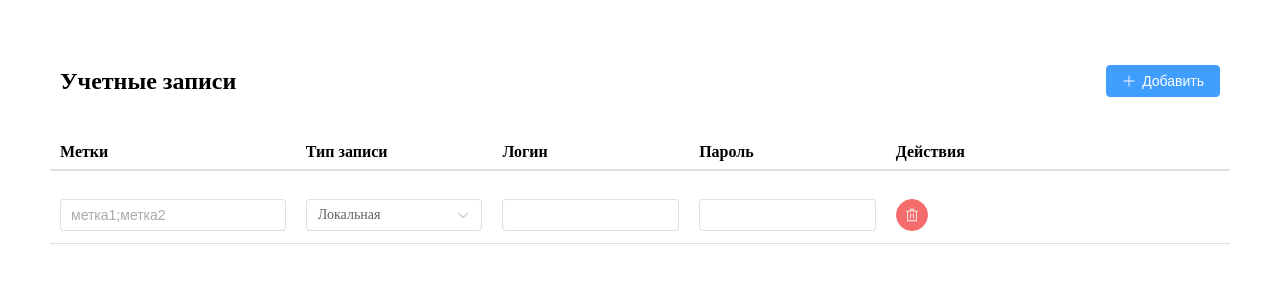
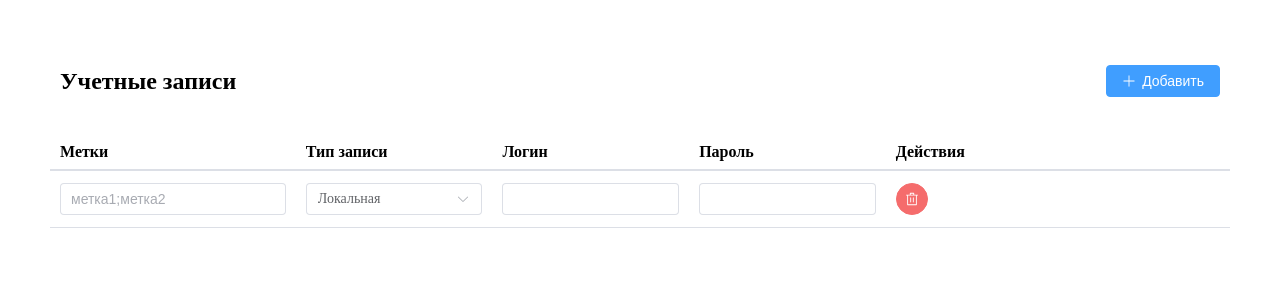
Before and after one commit to Gapotchenko-Yakov/vue-accounts-form, a Vue app: page / in a window 1280 px wide. Both pictures are taken after a click on the button "Добавить". Shown: the top 300 px of the page. Built offline with nearby package versions, Linux system fonts and the light colour scheme; the HTML template or start-up script is replaced by a standard one.

Commit message:
feat(accounts): add standalone AccountItem component

```diff
--- /dev/null
+++ b/src/components/AccountItem.vue
@@ -0,0 +1,126 @@
+<template>
+  <el-row class="account-row">
+    <!-- Метки -->
+    <el-col :span="5">
+      <el-input
+        v-model="localAccount.labelsInput"
+        @blur="parseLabels"
+        :placeholder="`метка1${LABELS_DELIMITER}метка2`"
+      />
+    </el-col>
+
+    <!-- Тип записи -->
+    <el-col :span="4">
+      <el-select
+        v-model="localAccount.type"
+        @change="handleTypeChange"
+      >
+        <el-option label="LDAP" value="LDAP" />
+        <el-option label="Локальная" value="Локальная" />
+      </el-select>
+    </el-col>
+
+    <!-- Логин -->
+    <el-col :span="localAccount.type === 'LDAP' ? 8 : 4">
+      <el-input
+        v-model="localAccount.login"
+        @blur="updateAccount"
+      />
+    </el-col>
+
+    <!-- Пароль -->
+    <el-col :span="localAccount.type === 'LDAP' ? 0 : 4">
+      <el-input
+        v-if="localAccount.type === 'Локальная'"
+        v-model="localAccount.password"
+        type="password"
+        @blur="updateAccount"
+      />
+      <span v-else class="empty-field">—</span>
+    </el-col>
+
+    <!-- Действия -->
+    <el-col :span="3">
+      <el-button
+        type="danger"
+        :icon="Delete"
+        circle
+        @click="removeAccount"
+      />
+    </el-col>
+  </el-row>
+</template>
+
+<script setup lang="ts">
+import { LABELS_DELIMITER } from '@/const/accounts'
+import type { Account, Label } from '@/types/account'
+import { Delete } from '@element-plus/icons-vue'
+import { ref, watch, type PropType } from 'vue'
+
+const props = defineProps({
+  account: {
+    type: Object as PropType<Account>,
+    required: true
+  }
+})
+
+const emit = defineEmits(['update', 'delete'])
+
+// Локальная копия для редактирования
+const localAccount = ref({
+  ...props.account,
+  labelsInput: props.account.labels?.map((l:Label) => l.text).join(LABELS_DELIMITER) || ''
+})
+
+// Синхронизация при изменении пропса
+watch(() => props.account, (newAccount) => {
+  localAccount.value = {
+    ...newAccount,
+    labelsInput: newAccount.labels?.map((l:Label) => l.text).join(LABELS_DELIMITER) || ''
+  }
+}, { deep: true })
+
+const parseLabels = () => {
+  const updated = {
+    ...localAccount.value,
+    labels: localAccount.value.labelsInput
+      .split(LABELS_DELIMITER)
+      .map((text: string) => ({ text: text.trim() }))
+      .filter((item: Label) => item.text)
+  }
+  emit('update', updated)
+}
+
+const handleTypeChange = () => {
+  if (localAccount.value.type === 'LDAP') {
+    localAccount.value.password = null
+  }
+  emit('update', localAccount.value)
+}
+
+const updateAccount = () => {
+  emit('update', localAccount.value)
+}
+
+const removeAccount = () => {
+  emit('delete', localAccount.value.id)
+}
+</script>
+
+<style scoped>
+.account-row {
+  margin-bottom: 16px;
+  align-items: center;
+  padding: 12px 0;
+  border-bottom: 1px solid var(--el-border-color);
+}
+
+.empty-field {
+  color: var(--el-text-color-secondary);
+  padding: 0 12px;
+}
+
+.el-input, .el-select {
+  width: 100%;
+}
+</style>
--- a/src/components/AccountsList.vue
+++ b/src/components/AccountsList.vue
@@ -17,61 +17,14 @@
     </el-row>
 
     <!-- Список учетных записей -->
-    <el-row
+    <account-item
       v-for="account in accounts"
       :key="account.id"
+      :account="account"
+      @update="store.updateAccount"
+      @delete="store.removeAccount"
       :gutter="20"
-      class="account-row"
-    >
-      <!-- Метки -->
-      <el-col :span="5">
-        <el-input
-          v-model="account.labelsInput"
-          @blur="parseLabels(account)"
-          placeholder="метка1;метка2"
-        />
-      </el-col>
-
-      <!-- Тип записи -->
-      <el-col :span="4">
-        <el-select
-          v-model="account.type"
-          @change="handleTypeChange(account)"
-          style="width: 100%"
-        >
-          <el-option label="LDAP" value="LDAP" />
-          <el-option label="Локальная" value="Локальная" />
-        </el-select>
-      </el-col>
-
-      <!-- Логин -->
-      <el-col :span="account.type === 'LDAP' ? 8 : 4">
-        <el-input
-          v-model="account.login"
-          @blur="updateAccount(account)"
-        />
-      </el-col>
-
-      <!-- Пароль -->
-      <el-col :span="account.type === 'LDAP' ? 0 : 4">
-        <el-input
-          v-if="account.type === 'Локальная'"
-          v-model="account.password"
-          type="password"
-          @blur="updateAccount(account)"
-        />
-      </el-col>
-
-      <!-- Действия -->
-      <el-col :span="3">
-        <el-button
-          type="danger"
-          :icon="Delete"
-          circle
-          @click="removeAccount(account.id)"
-        />
-      </el-col>
-    </el-row>
+    />
 
     <!-- Пустое состояние -->
     <el-empty
@@ -82,35 +35,23 @@
 </template>
 
 <script setup lang="ts">
-import { Plus, Delete } from '@element-plus/icons-vue'
+import  AccountItem  from '@/components/AccountItem.vue'
+import { LABELS_DELIMITER } from '@/const/accounts'
+import { useAccountsStore } from '@/stores/accounts'
+import { Plus } from '@element-plus/icons-vue'
 import { storeToRefs } from 'pinia'
-import { useAccountsStore } from '@/stores/accounts'
-import type { Account } from '@/types/account'
 
 const store = useAccountsStore()
 const { accounts } = storeToRefs(store)
-const { addAccount, removeAccount, updateAccount } = store
+const { addAccount } = store
 
 // Инициализация временного поля для меток
 accounts.value.forEach(acc => {
   if (!Array.isArray(acc.labels)) acc.labels = []
-  acc.labelsInput = acc.labels.map(l => l.text).join(';')
+  acc.labelsInput = acc.labels.map(l => l.text).join(LABELS_DELIMITER)
 })
 
-const parseLabels = (account: Account) => {
-  account.labels = account.labelsInput
-    .split(';')
-    .map(text => ({ text: text.trim() }))
-    .filter(item => item.text)
-  updateAccount(account)
-}
 
-const handleTypeChange = (account: Account) => {
-  if (account.type === 'LDAP') {
-    account.password = null
-  }
-  updateAccount(account)
-}
 </script>
 
 <style scoped>
@@ -123,13 +64,6 @@ const handleTypeChange = (account: Account) => {
   justify-content: space-between;
   align-items: center;
   margin-bottom: 20px;
-}
-
-.account-row {
-  margin-bottom: 16px;
-  align-items: center;
-  padding: 12px 0;
-  border-bottom: 1px solid var(--el-border-color);
 }
 
 .header-row {
--- /dev/null
+++ b/src/const/accounts.ts
@@ -0,0 +1 @@
+export const LABELS_DELIMITER = ';'
--- a/src/types/account.ts
+++ b/src/types/account.ts
@@ -1,6 +1,6 @@
 type AccountType = 'LDAP' | 'Локальная'
 
-interface Label {
+export interface Label {
     text: string
 }
 
```
